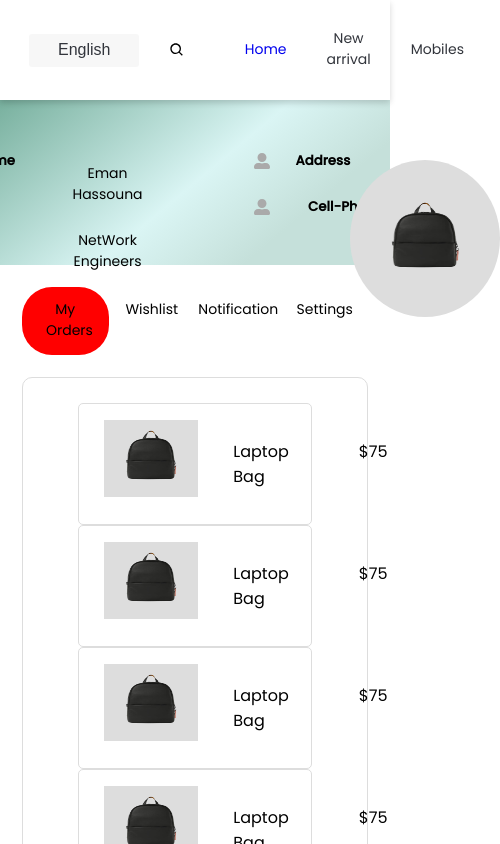
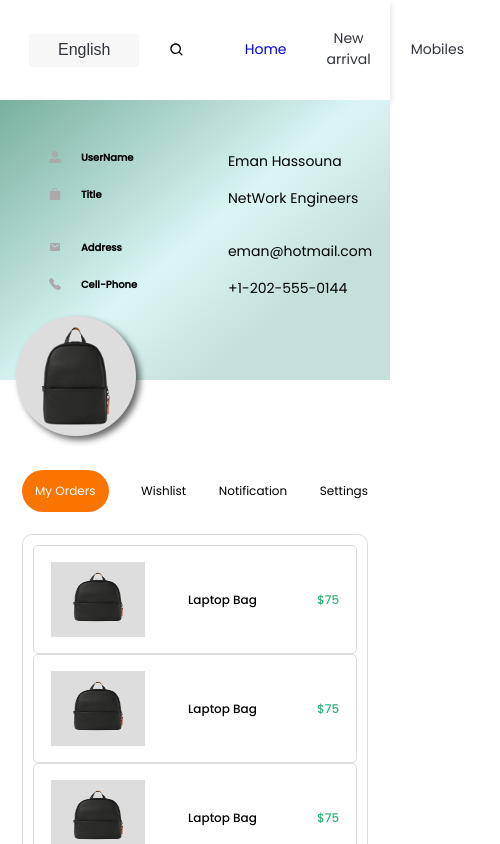
Before and after one commit to Ajyal-React/eCommerceApp_teamTwo, a React (Create React App) app: page /Profile in a window 390 px wide. Shown: the top 844 px of the page, 500 px wide, since content can reach past the window. Built offline with nearby package versions, Linux system fonts and the light colour scheme.

Commit message:
responsive profile

```diff
--- a/src/Global.style.js
+++ b/src/Global.style.js
@@ -146,9 +146,10 @@ export const LinkBTN = styled.a`
 `;
 export const Image = styled.img`
   /* width: 100%; */
-  height: ${(props) => props.height};
-  width: ${(props) => props.width};
+  height: ${(props) => (props.height ? props.height : "100%")};
+  width: ${(props) => (props.width ? props.width : "100%")};
   margin: ${(props) => props.margin};
+  border-radius: ${(props) => props.borderR};
   object-fit: contain;
 `;
 
@@ -272,8 +273,14 @@ export const StyledList = styled.ul`
   margin: 0;
 `;
 export const ListItemsStyle = styled.li`
-  padding: 0 3vh;
-  &:first-of-type{
+  padding: ${(props) => (props.padding ? props.padding : "0 3vh")};
+  width: ${(props) => props.width};
+  &:first-of-type {
     padding-right: 0;
   }
+  display: flex;
+  @media (max-width: 575.98px) {
+    padding: 0 2vh;
+    font-size: 12px;
+  }
 `;
--- a/src/Pages/ProfilePage/Component/ContactSection/ContactSection.js
+++ b/src/Pages/ProfilePage/Component/ContactSection/ContactSection.js
@@ -1,87 +1,74 @@
-import { List, ListItemsStyle, Paragraphe } from "../../../../Global.style";
+import { Image, List, ListItemsStyle } from "../../../../Global.style";
 import {
   ContactDetails,
   ConteainerUl,
   CustomFlex,
+  EmailIcon,
+  FillBagFillIcon,
   H5,
   ImgProfile,
+  TelephoneFillIcon,
+  UserIcon,
+  ParagraphProfile
 } from "./ContactSection.style";
-import { IconContext } from "react-icons/lib";
-import { FaUserAlt } from "react-icons/fa";
 import BackBag from "../../../../images/BackBag.png";
 function ContactSection() {
   return (
     <ContactDetails>
       <ImgProfile>
-        <img src={BackBag} alt="" width="80px" height="80px" />
+        <Image src={BackBag} alt="" borderR="50%" />
       </ImgProfile>
       <CustomFlex>
-        <ConteainerUl>
+        <ConteainerUl marginRight="100px">
           <List>
-            <ListItemsStyle>
-              <IconContext.Provider value={{ color: "#aaaaaa" }}>
-                <FaUserAlt />
-              </IconContext.Provider>
-            </ListItemsStyle>
-            <ListItemsStyle>
+            <ListItemsStyle padding="0">
+              <UserIcon />
               <H5>UserName</H5>
             </ListItemsStyle>
-            <ListItemsStyle>
-              <Paragraphe margin="-3px" fontSize="14px">
+            <ListItemsStyle width="50%" padding="0">
+              <ParagraphProfile margin="-3px" fontSize="14px">
                 Eman Hassouna
-              </Paragraphe>
+              </ParagraphProfile>
             </ListItemsStyle>
           </List>
 
           <List>
-            <ListItemsStyle>
-              <IconContext.Provider value={{ color: "#aaaaaa" }}>
-                <FaUserAlt />
-              </IconContext.Provider>
-            </ListItemsStyle>
-            <ListItemsStyle>
+            <ListItemsStyle padding="0">
+              <FillBagFillIcon />
               <H5>Title</H5>
             </ListItemsStyle>
-            <ListItemsStyle>
-              <Paragraphe margin="-3px" fontSize="14px">
+            <ListItemsStyle padding="0" width="50%">
+              <ParagraphProfile margin="-3px" fontSize="14px">
                 NetWork Engineers
-              </Paragraphe>
+              </ParagraphProfile>
             </ListItemsStyle>
           </List>
         </ConteainerUl>
 
-        <div>
+        <ConteainerUl>
           <List>
-            <ListItemsStyle>
-              <IconContext.Provider value={{ color: "#aaaaaa" }}>
-                <FaUserAlt />
-              </IconContext.Provider>
-            </ListItemsStyle>
-            <ListItemsStyle>
+            <ListItemsStyle padding="0">
+              <EmailIcon />
               <H5>Address</H5>
             </ListItemsStyle>
-            <ListItemsStyle>
-              <Paragraphe margin="-3px" fontSize="14px">
+            <ListItemsStyle padding="0" width="50%">
+              <ParagraphProfile margin="-3px" fontSize="14px">
                 eman@hotmail.com
-              </Paragraphe>
+              </ParagraphProfile>
             </ListItemsStyle>
           </List>
           <List>
-            <ListItemsStyle>
-              <IconContext.Provider value={{ color: "#aaaaaa" }}>
-                <FaUserAlt />
-              </IconContext.Provider>
-            </ListItemsStyle>
-            <ListItemsStyle>
+            <ListItemsStyle padding="0">
+              <TelephoneFillIcon />
               <H5>Cell-Phone</H5>
             </ListItemsStyle>
-            <ListItemsStyle>
-              <Paragraphe margin="-3px" fontSize="14px">
+            <ListItemsStyle padding="0" width="50%">
+              <ParagraphProfile margin="-3px" fontSize="14px">
                 +1-202-555-0144
-              </Paragraphe>
+              </ParagraphProfile>
             </ListItemsStyle>
           </List>
-        </div>
+        </ConteainerUl>
       </CustomFlex>
     </ContactDetails>
   );
--- a/src/Pages/ProfilePage/Component/ContactSection/ContactSection.style.js
+++ b/src/Pages/ProfilePage/Component/ContactSection/ContactSection.style.js
@@ -1,5 +1,9 @@
-import styled from "styled-components";
-import { FlexBox } from "../../../../Global.style";
+import styled, { css } from "styled-components";
+import { FlexBox, Paragraphe } from "../../../../Global.style";
+import { FaUserAlt } from "react-icons/fa";
+import { MdEmail } from "react-icons/md";
+import { BsTelephoneFill } from "react-icons/bs";
+import { BsFillBagFill } from "react-icons/bs";
 
 export const ContactDetails = styled.div`
   background-image: linear-gradient(
@@ -17,11 +21,38 @@ export const ContactDetails = styled.div`
   z-index: 99999;
   display: flex;
   justify-content: end;
+  position: fixed;
+  @media (max-width: 1199.98px) {
+    height: 230px;
+    padding-bottom: 2rem;
+  }
+  @media (max-width: 767.98px) {
+    justify-content: flex-start;
+    padding-left: 2rem;
+    height: 280px;
+    align-items: flex-start;
+  }
 `;
 export const CustomFlex = styled(FlexBox)`
   justify-content: center;
   /* margin-left: 186px; */
   width: 80%;
+  @media (max-width: 1399.98px) {
+    width: 70%;
+  }
+  @media (max-width: 1199.98px) {
+    width: 50%;
+    flex-direction: column;
+  }
+  @media (max-width: 991.98px) {
+    width: 45%;
+  }
+  @media (max-width: 767.98px) {
+    width: 80%;
+  }
+  @media (max-width: 575.98px) {
+    width: 100%;
+  }
 `;
 
 export const H5 = styled.h5`
@@ -29,14 +60,58 @@ export const H5 = styled.h5`
   width: 80px;
 `;
 export const ConteainerUl = styled.div`
-  margin-right: 4rem;
+  margin-right: ${(props) => props.marginRight};
+  width: 25%;
+  @media (max-width: 1399.98px) {
+    width: 30%;
+  }
+  @media (max-width: 1199.98px) {
+    width: auto;
+    margin-right: 0;
+  }
 `;
 
 export const ImgProfile = styled.div`
   position: absolute;
-  left: 350px;
-  top: 160px;
+  left: 23%;
+  top: 36%;
   background: #ddd;
-  padding: 35px;
   border-radius: 50%;
+  box-shadow: 4px 4px 6px #00000096;
+  width: 160px;
+  height: 160px;
+  @media (max-width: 1199.98px) {
+    left: 32%;
+    top: 55%;
+  }
+  @media (max-width: 767.98px) {
+    left: 4%;
+    top: 77%;
+    width: 120px;
+    height: 120px;
+  }
 `;
+
+const styleIcon = css`
+  color: #aaaaaa;
+  margin-right: 20px;
+`;
+export const UserIcon = styled(FaUserAlt)`
+  ${styleIcon}
+`;
+export const EmailIcon = styled(MdEmail)`
+  ${styleIcon}
+`;
+export const TelephoneFillIcon = styled(BsTelephoneFill)`
+  ${styleIcon}
+`;
+export const FillBagFillIcon = styled(BsFillBagFill)`
+  ${styleIcon}
+`;
+export const ParagraphProfile = styled(Paragraphe)`
+  margin: 0;
+  @media (max-width: 1199.98px) {
+    font-size: 14px;
+    text-align: center;
+  }
+`;
--- a/src/Pages/ProfilePage/Component/MyList/Item.js
+++ b/src/Pages/ProfilePage/Component/MyList/Item.js
@@ -13,7 +13,7 @@ function Items() {
           </DivImg>
         </ListItemsStyle>
         <CustomListItemsStyle>Laptop Bag</CustomListItemsStyle>
-        <CustomListItemsStyle>$75</CustomListItemsStyle>
+        <CustomListItemsStyle color={'#2BB377'}>$75</CustomListItemsStyle>
       </List>
     </Item>
   );
--- a/src/Pages/ProfilePage/Component/MyList/Mylist.style.js
+++ b/src/Pages/ProfilePage/Component/MyList/Mylist.style.js
@@ -31,6 +31,7 @@ export const CustomFlexBox = styled(FlexBox)`
 
   @media (max-width: 575.98px) {
     /* margin-top: 30px; */
+    padding: 10px;
   }
 `;
 export const LeftItem = styled.div`
@@ -38,21 +39,23 @@ export const LeftItem = styled.div`
   @media (max-width: 1199.98px) {
     width: 100%;
   }
-
 `;
 export const RightItem = styled.div`
   width: 48%;
   @media (max-width: 1199.98px) {
     width: 100%;
   }
-
 `;
 export const Item = styled.div`
   border: 1px solid #ddd;
   border-radius: 5px;
 `;
 export const CustomListItemsStyle = styled(ListItemsStyle)`
-  padding: 19px 35px;
+  /* padding: 19px 35px; */
+  display: flex;
+  align-items: center;
+  font-weight: 500;
+  color: ${(props) => props.color};
 `;
 export const DivImg = styled.div`
   background: #ddd;
--- a/src/Pages/ProfilePage/Component/sideBarSetting/SideBar.js
+++ b/src/Pages/ProfilePage/Component/sideBarSetting/SideBar.js
@@ -1,4 +1,3 @@
-import { Paragraphe } from "../../../../Global.style";
 import {
   SideBarDiv,
   List,
@@ -7,6 +6,7 @@ import {
   ContainerList,
   ListItems,
   ListItem,
+  Paragraphe
 } from "./SideBar.style";
 
 function SideBar() {
@@ -21,14 +21,14 @@ function SideBar() {
           <ParagraphStyle>Notification</ParagraphStyle>
           <ParagraphStyle>Settings</ParagraphStyle>
         </List>
-        <ParagraphStyle color="red" fontWieght="bold">
+        <ParagraphStyle color="#D21010" fontWieght="bold">
           Logout
         </ParagraphStyle>
       </SideBarDiv>
       <ContainerList>
         <ListItems>
           <ListItem>
-            <Paragraphe>My Orders</Paragraphe>
+            <Paragraphe style={{color:'#fff'}}>My Orders</Paragraphe>
           </ListItem>
           <Paragraphe width="25%">Wishlist</Paragraphe>
           <Paragraphe width="25%">Notification</Paragraphe>
--- a/src/Pages/ProfilePage/Component/sideBarSetting/SideBar.style.js
+++ b/src/Pages/ProfilePage/Component/sideBarSetting/SideBar.style.js
@@ -7,6 +7,11 @@ export const SideBarDiv = styled.div`
   width: 22%;
   /* height: 500px; */
   text-align: center;
+  display: flex;
+  flex-direction: column;
+  justify-content: space-between;
+  max-height: 490px;
+
   @media (max-width: 1199.98px) {
     width: 30%;
   }
@@ -20,7 +25,7 @@ export const SideBarDiv = styled.div`
 
 export const List = styled.div`
   margin-top: 60px;
-  margin-bottom: 140px;
+  /* margin-bottom: 140px; */
 `;
 
 export const SelectedDiv = styled.div`
@@ -54,8 +59,18 @@ export const ListItems = styled.div`
   width: 100%;
 `;
 export const ListItem = styled.div`
-  background-color: red;
+  background-color: #fa7400;
   width: 25%;
   border-radius: 30px;
-  padding: 0 1.5rem;
+  /* padding: 0 1rem;*/
 `;
+export const Paragraphe = styled.p`
+  font-size: 20px;
+  @media (max-width: 1199.98px) {
+    font-size: 16px;
+    text-align: center;
+  }
+  @media (max-width: 575.98px) {
+    font-size: 12px;
+  }
+`;
--- a/src/Pages/ProfilePage/ProfilePage.js
+++ b/src/Pages/ProfilePage/ProfilePage.js
@@ -4,7 +4,8 @@ import FooterPage from "../FooterPage/FooterPage";
 import ContactSection from "./Component/ContactSection/ContactSection";
 import Mylist from "./Component/MyList/Mylist";
 import SideBar from "./Component/sideBarSetting/SideBar";
-import { DivArround, Flex } from "./ProfilePage.style";
+import { ParagraphStyle } from "./Component/sideBarSetting/SideBar.style";
+import { DivArround, Flex, Logout } from "./ProfilePage.style";
 
 function ProfilePage() {
   return (
@@ -14,6 +15,9 @@ function ProfilePage() {
       <Flex>
         <SideBar />
         <Mylist />
+        <Logout>
+          Logout
+        </Logout>
       </Flex>
       <DivArround>
         <FooterPage />
--- a/src/Pages/ProfilePage/ProfilePage.style.js
+++ b/src/Pages/ProfilePage/ProfilePage.style.js
@@ -1,11 +1,29 @@
 import styled from "styled-components";
-import { FlexBox } from "../../Global.style";
+import { Button, FlexBox } from "../../Global.style";
 
 export const Flex = styled(FlexBox)`
   justify-content: start;
   flex-wrap: wrap;
+  margin-top: 16rem;
+  @media (max-width: 1199.98px) {
+    margin-top: 20rem;
+  }
+  @media (max-width: 767.98px) {
+    margin-top: 28rem;
+  }
 `;
 
 export const DivArround = styled.div`
   border-top: 1px solid #ddd;
 `;
+export const Logout = styled(Button)`
+  color: #d21010;
+  font-weight: bold;
+  display: none;
+  background: none;
+  padding: 0 2rem 2rem;
+  cursor: pointer;
+  @media (max-width: 767.98px) {
+    display: flex;
+  }
+`;
```
Also changed, not shown: 1 other file (tests, documents, lock files or other folders).
